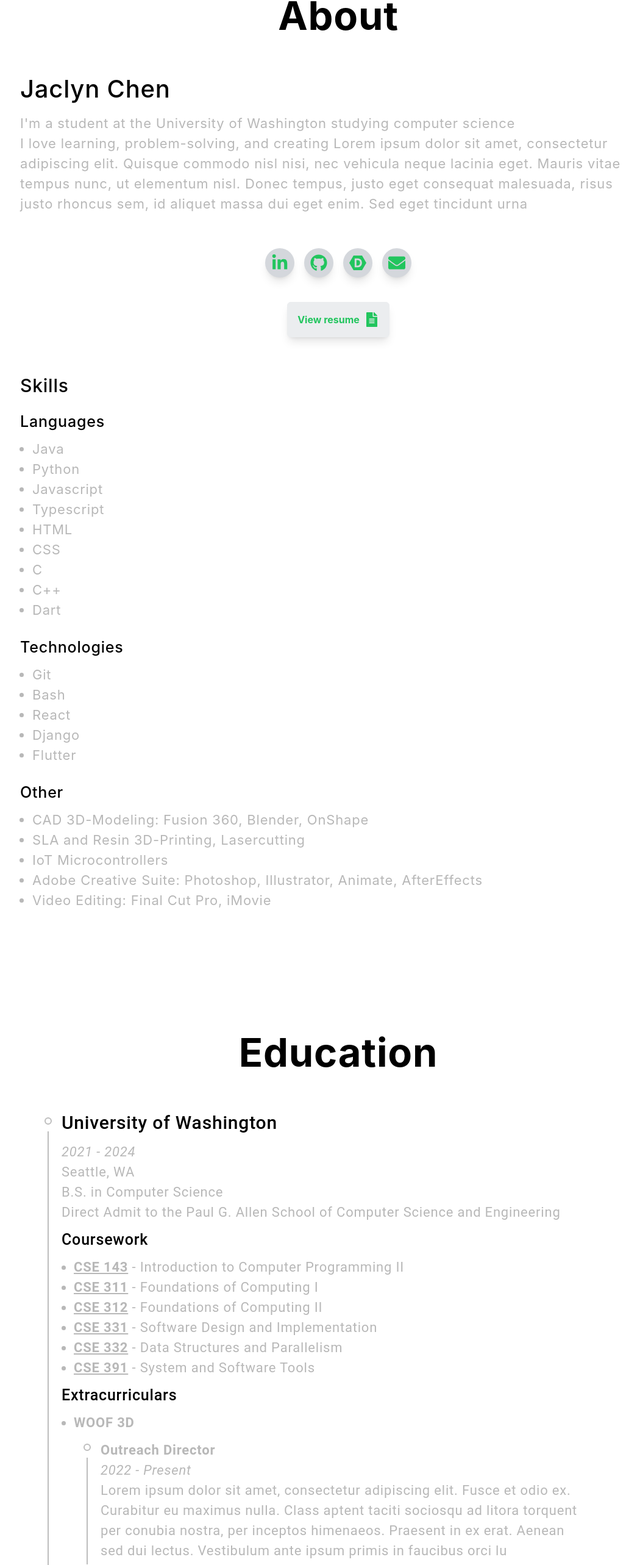
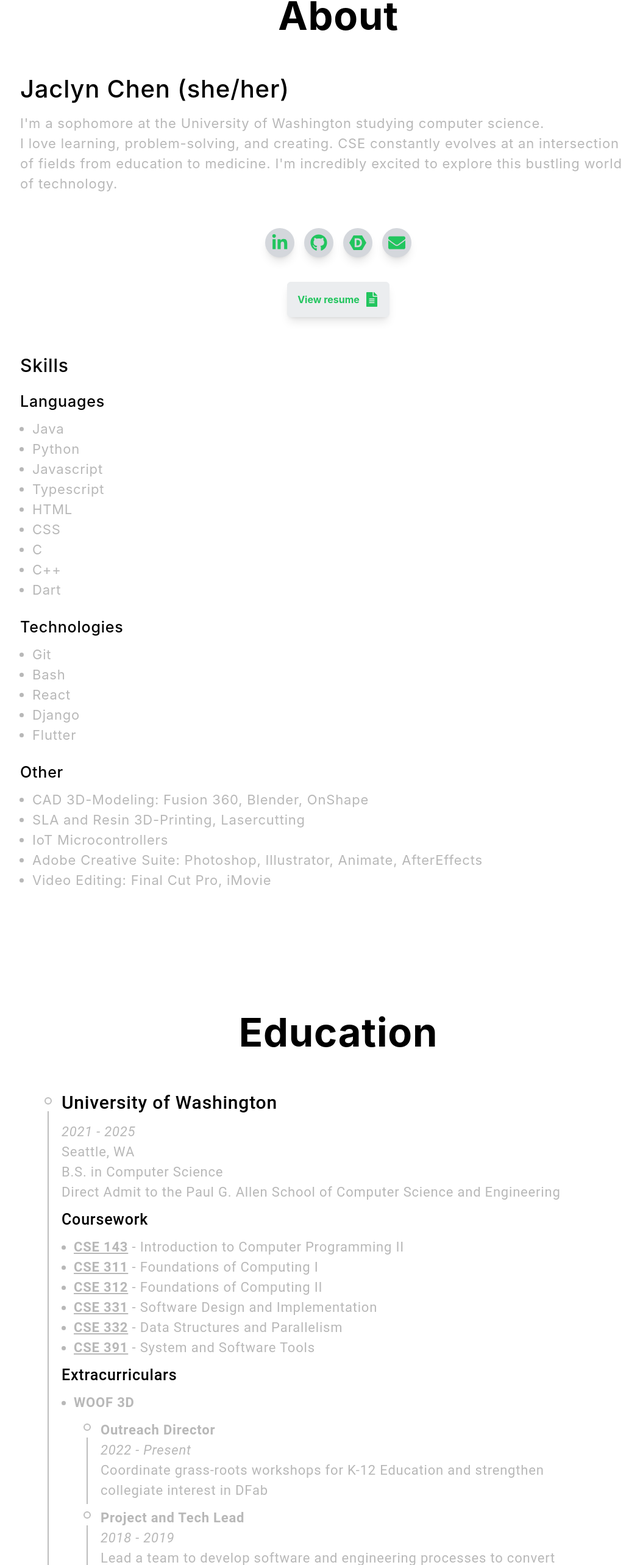
Before and after one commit to JaclynChen/Portfolio, a React (Create React App) app in the folder portfolio/: page / in a window 1280 px wide. Shown: the part 1907-4473 px from the top of the page at 61% size, without its empty margins (117-1167 px from the left). Built offline with nearby package versions, Linux system fonts and the light colour scheme.

Commit message:
updated resume, education section

```diff
--- a/portfolio/src/components/About.js
+++ b/portfolio/src/components/About.js
@@ -2,7 +2,7 @@ import { FaGithub, FaLinkedinIn, FaEnvelope, FaFileAlt } from "react-icons/fa";
 import { SiDevpost } from "react-icons/si";
 import { Nav, Button } from "react-bootstrap";
 
-import Jaclyn_Chen_Resume_June22 from "../assets/Jaclyn_Chen_Resume_June22.pdf";
+import Jaclyn_Chen_Resume from "../assets/Jaclyn_Chen_Resume_July22.pdf";
 
 import { React, useState } from "react";
 
@@ -15,19 +15,17 @@ const About = () => {
         </div>
 
         <div className="grid justify-items-start">
-          <h2 className="pt-12"> Jaclyn Chen</h2>
+          <h2 className="pt-12"> Jaclyn Chen &#40;she/her&#41;</h2>
 
           <p className="text-left">
-            I'm a student at the University of Washington studying computer
-            science
+            I'm a sophomore at the University of Washington studying computer
+            science.
           </p>
 
           <p className="text-left">
-            I love learning, problem-solving, and creating Lorem ipsum dolor sit
-            amet, consectetur adipiscing elit. Quisque commodo nisl nisi, nec
-            vehicula neque lacinia eget. Mauris vitae tempus nunc, ut elementum
-            nisl. Donec tempus, justo eget consequat malesuada, risus justo
-            rhoncus sem, id aliquet massa dui eget enim. Sed eget tincidunt urna
+            I love learning, problem-solving, and creating. CSE constantly
+            evolves at an intersection of fields from education to medicine. I'm
+            incredibly excited to explore this bustling world of technology.
           </p>
         </div>
 
@@ -47,11 +45,7 @@ const About = () => {
           <EmailIcon />
         </div>
 
-        <a
-          href={Jaclyn_Chen_Resume_June22}
-          target="_blank"
-          rel="noopener noreferrer"
-        >
+        <a href={Jaclyn_Chen_Resume} target="_blank" rel="noopener noreferrer">
           <div className="flex justify-items-center justify-center items-center">
             <Button className="custom-button">
               View resume
--- a/portfolio/src/components/Education.js
+++ b/portfolio/src/components/Education.js
@@ -29,7 +29,7 @@ const Education = () => {
                   </TimelineSeparator>
                   <TimelineContent>
                     <h3 className="pb-4"> University of Washington</h3>
-                    <p className="italic">2021 - 2024</p>
+                    <p className="italic">2021 - 2025</p>
                     <p>Seattle, WA</p>
                     <p>B.S. in Computer Science</p>
                     <p>
@@ -126,13 +126,9 @@ const Education = () => {
                               <p className="italic">2022 - Present</p>
                               <p>
                                 {" "}
-                                Lorem ipsum dolor sit amet, consectetur
-                                adipiscing elit. Fusce et odio ex. Curabitur eu
-                                maximus nulla. Class aptent taciti sociosqu ad
-                                litora torquent per conubia nostra, per inceptos
-                                himenaeos. Praesent in ex erat. Aenean sed dui
-                                lectus. Vestibulum ante ipsum primis in faucibus
-                                orci lu
+                                Coordinate grass-roots workshops for K-12
+                                Education and strengthen collegiate interest in
+                                DFab
                               </p>
                             </TimelineContent>
                           </TimelineItem>
@@ -149,13 +145,9 @@ const Education = () => {
                               </p>
                               <p className="italic">2018 - 2019</p>
                               <p>
-                                Lorem ipsum dolor sit amet, consectetur
-                                adipiscing elit. Fusce et odio ex. Curabitur eu
-                                maximus nulla. Class aptent taciti sociosqu ad
-                                litora torquent per conubia nostra, per inceptos
-                                himenaeos. Praesent in ex erat. Aenean sed dui
-                                lectus. Vestibulum ante ipsum primis in faucibus
-                                orci lu
+                                Lead a team to develop software and engineering
+                                processes to convert topographical map data to
+                                3D-printed and aluminum-casted models
                               </p>
                             </TimelineContent>
                           </TimelineItem>
@@ -216,7 +208,12 @@ const Education = () => {
                               <TimelineContent>
                                 <p className="font-semibold">Co-President </p>
                                 <p className="italic">2019 - 2021</p>
-                                <p>Lorem ipsum dolor sit amet, consectetur</p>
+                                <p>
+                                  Devised a weekly workshop and project oriented
+                                  CSE curriculum for high school students and
+                                  worked to build a CS community through local
+                                  events at middle schools and libraries{" "}
+                                </p>
                               </TimelineContent>
                             </TimelineItem>
                           </Timeline>
@@ -237,7 +234,12 @@ const Education = () => {
                                   Co-Executive Director
                                 </p>
                                 <p className="italic">2019 - 2021</p>
-                                <p>Lorem ipsum dolor sit amet, consectetur</p>
+                                <p>
+                                  • Supervised the Sponsorship, Logistics, and
+                                  Outreach teams to organize a successful event
+                                  with $3000 in prizes, 50 participants, and 15
+                                  demoed projects
+                                </p>
                               </TimelineContent>
                             </TimelineItem>
 
@@ -252,7 +254,11 @@ const Education = () => {
                                   Hackathon Organizer
                                 </p>
                                 <p className="italic">2018 - 2019</p>
-                                <p>Lorem ipsum dolor sit amet, consectetur</p>
+                                <p>
+                                  Organized the first 12-hour annual middle and
+                                  high school hackathon to increase CSE
+                                  engagement and accessibility
+                                </p>
                               </TimelineContent>
                             </TimelineItem>
                           </Timeline>
@@ -273,7 +279,10 @@ const Education = () => {
                               <TimelineContent>
                                 <p className="font-semibold">President </p>
                                 <p className="italic">2018 - 2021</p>
-                                <p>Lorem ipsum dolor sit amet, consectetur</p>
+                                <p>
+                                  Designed monthly engineering challenges;
+                                  increased female-male turnout by 40%
+                                </p>
                               </TimelineContent>
                             </TimelineItem>
                           </Timeline>
@@ -292,7 +301,12 @@ const Education = () => {
                               <TimelineContent>
                                 <p className="font-semibold">Vice-President</p>
                                 <p className="italic">2019 - 2021</p>
-                                <p>Lorem ipsum dolor sit amet, consectetur</p>
+                                <p>
+                                  Oversaw the logisitcs team of the annual 5k;
+                                  Broke the Guinness World Record for the
+                                  Longest Hopscotch Course to fundraise for lung
+                                  cancer research (July 2019)
+                                </p>
                               </TimelineContent>
                             </TimelineItem>
 
@@ -305,7 +319,11 @@ const Education = () => {
                               <TimelineContent>
                                 <p className="font-semibold">Treasurer</p>
                                 <p className="italic">2018 - 2019</p>
-                                <p>Lorem ipsum dolor sit amet, consectetur</p>
+                                <p>
+                                  Fundraised/managed accounts for annual 5k for
+                                  lung cancer research at the Memorial Sloan
+                                  Kettering Center
+                                </p>
                               </TimelineContent>
                             </TimelineItem>
                           </Timeline>
@@ -324,7 +342,11 @@ const Education = () => {
                               <TimelineContent>
                                 <p className="font-semibold">Squad Captain</p>
                                 <p className="italic">2019 - 2020</p>
-                                <p>Lorem ipsum dolor sit amet, consectetur</p>
+                                <p>
+                                  Led the team during practice and meets;
+                                  Counties, Santellis, District, and State
+                                  Champions 2019, 2020
+                                </p>
                               </TimelineContent>
                             </TimelineItem>
 
@@ -337,7 +359,11 @@ const Education = () => {
                               <TimelineContent>
                                 <p className="font-semibold">Varsity Fencer</p>
                                 <p className="italic">2018 - 2019</p>
-                                <p>Lorem ipsum dolor sit amet, consectetur</p>
+                                <p>
+                                  Starter for team meets; team placed 3rd at
+                                  States; 2nd place in individuals Frosh Sophs
+                                  Fencing Tournament;
+                                </p>
                               </TimelineContent>
                             </TimelineItem>
                           </Timeline>
--- a/portfolio/src/index.css
+++ b/portfolio/src/index.css
@@ -30,7 +30,7 @@ code {
     @apply relative flex items-center justify-center
     h-12 w-12 mt-2 mb-2 mx-auto
   bg-gray-400 hover:bg-green-600 dark:bg-gray-800
-  text-green-500 hover:text-white
+  text-green-500 hover:text-white dark:text-rose-300
     hover:rounded-xl rounded-3xl
     transition-all duration-300 ease-linear
     cursor-pointer shadow-lg ;
```
Also changed, not shown: 1 other file (tests, documents, lock files or other folders).
